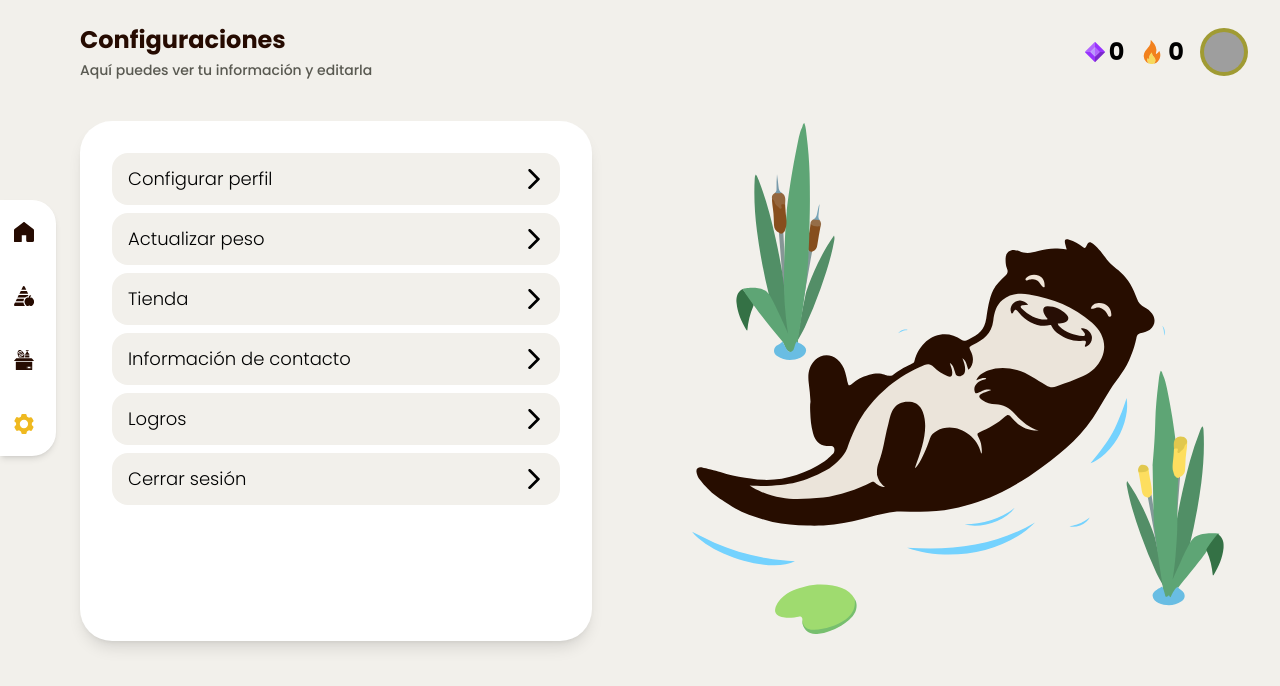
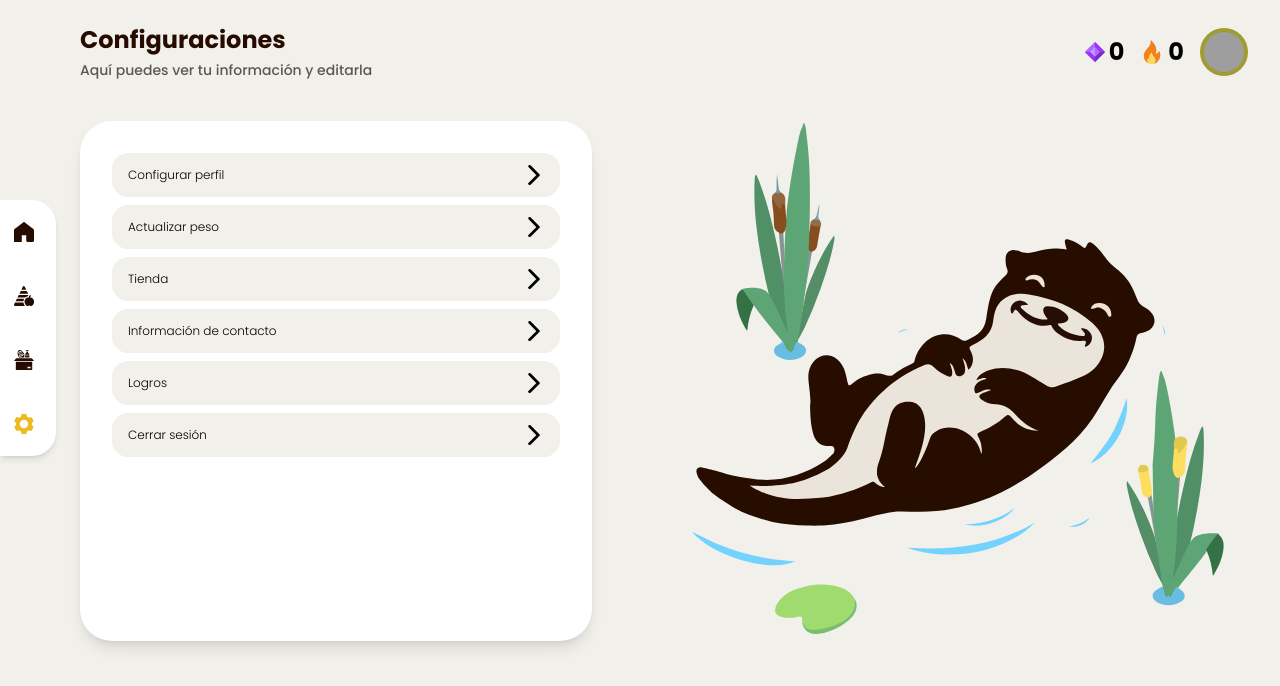
Before and after one commit to Rafiky724/NutrIA, a React (Vite) app in the folder frontend/: page /config in a window 1280 px wide. Shown: the top 686 px of the page. Built offline with nearby package versions, Linux system fonts and the light colour scheme; no server answers; sample sign-in values are in the browser's storage; grey boxes are pictures that could not be loaded.

Commit message:
Update MainMenu.tsx

```diff
--- a/frontend/src/components/Home/SettingsMenu/MainMenu.tsx
+++ b/frontend/src/components/Home/SettingsMenu/MainMenu.tsx
@@ -39,7 +39,7 @@ export default function MainMenu({ onNavigate, onLogout, options }: Props) {
                   to={option.link}
                   className="w-full rounded-2xl bg-input p-3 px-4 transition hover:scale-105 flex items-center justify-between cursor-pointer"
                 >
-                  <h4 className="ft-light text-xs sm:text-md xl:text-lg">
+                  <h4 className="ft-light text-xs sm:text-md">
                     {option.label}
                   </h4>
                   <img
@@ -63,9 +63,7 @@ export default function MainMenu({ onNavigate, onLogout, options }: Props) {
                 }
                 className="w-full rounded-2xl bg-input p-3 px-4 transition hover:scale-105 flex items-center justify-between cursor-pointer"
               >
-                <h4 className="ft-light text-xs sm:text-md xl:text-lg">
-                  {option.label}
-                </h4>
+                <h4 className="ft-light text-xs md:text-md">{option.label}</h4>
                 <img
                   src="/SVG/IconsGeneral/ArrowOptionIcon.svg"
                   alt="arrow"
```
